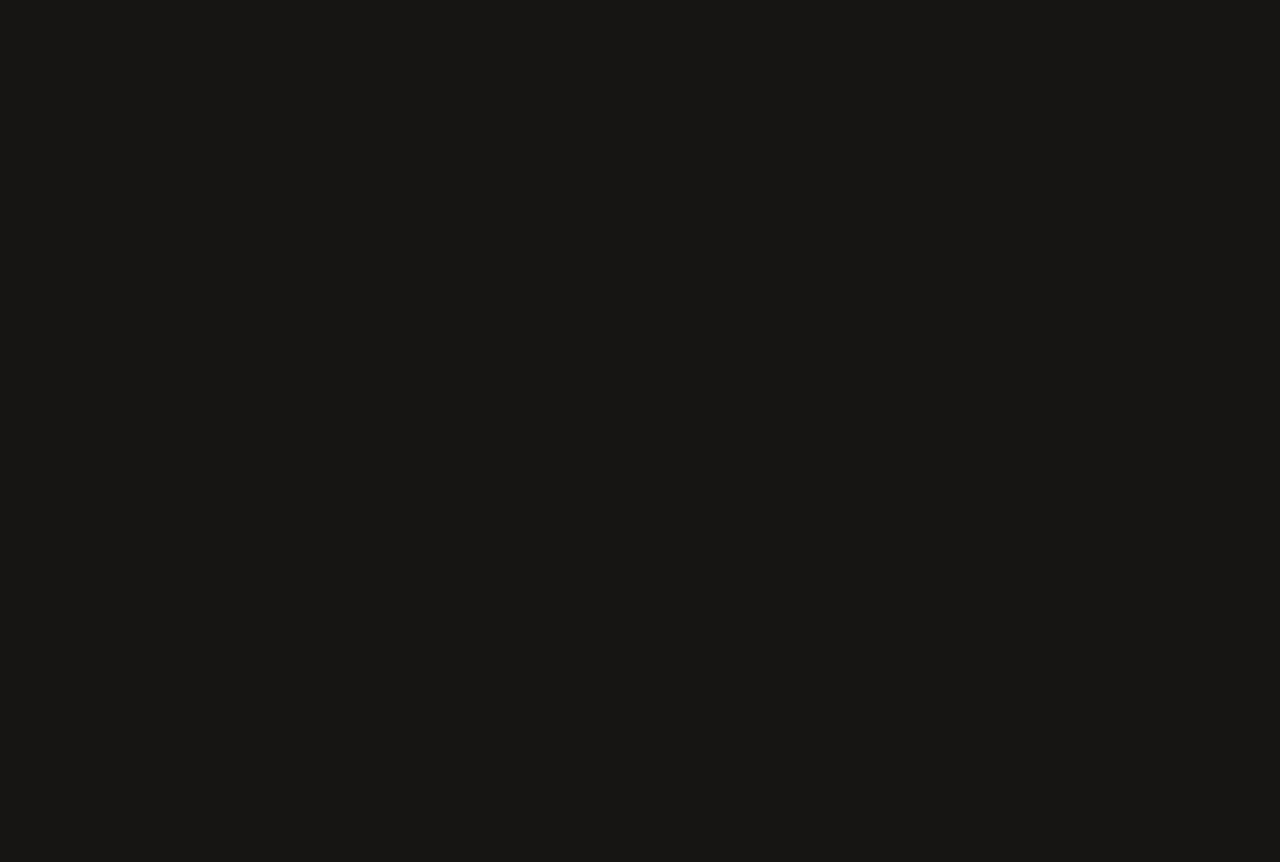
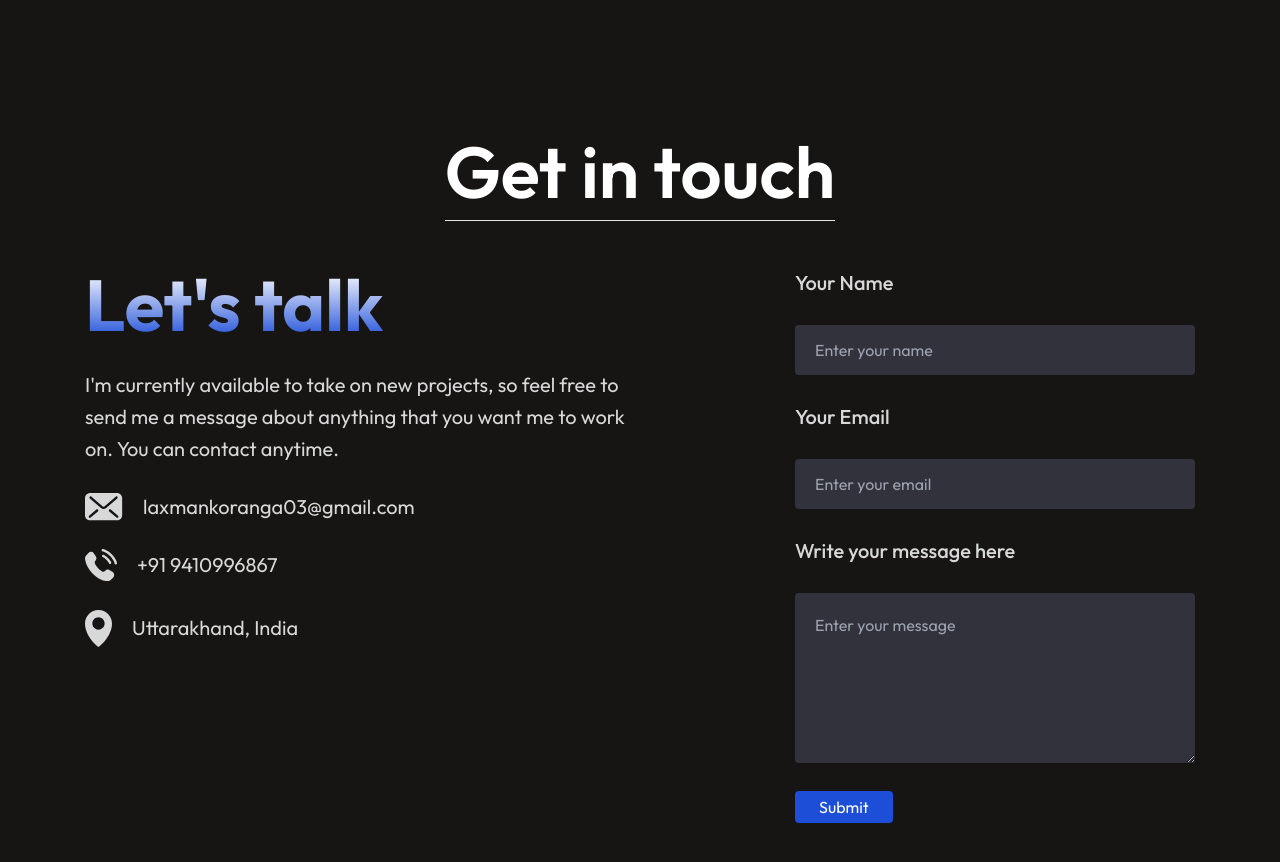
Before and after one commit to lxmn-22/my-portfolio, a React (Vite) app: page / in a window 1280 px wide. Shown: the part 4300-5162 px from the top of the page. Before the commit the page ends 4280 px from the top, so only its background shows below. Built offline with nearby package versions, Linux system fonts and the light colour scheme.

Commit message:
[my-portfolio]: Added Contact section.

```diff
--- a/src/App.jsx
+++ b/src/App.jsx
@@ -4,6 +4,7 @@ import Hero from './components/hero/Hero'
 import About from './components/about/About'
 import Services from './components/services/Services'
 import Projects from './components/projects/Projects'
+import Contact from './components/contact/Contact'
 
 const App = () => {
   return (
@@ -13,6 +14,7 @@ const App = () => {
       <About />
       <Services />
       <Projects />
+      <Contact />
     </div>
   )
 }
--- /dev/null
+++ b/src/components/contact/Contact.jsx
@@ -0,0 +1,45 @@
+import React from 'react'
+import mail_icon from '../../assets/mail_icon.svg'
+import location_icon from '../../assets/location_icon.svg'
+import call_icon from '../../assets/call_icon.svg'
+
+const Contact = () => {
+  return (
+    <div className='flex flex-col items-center justify-center gap-12 mx-20 my-36'>
+        <div className='relative'>
+            <h1 className='px-0 py-3 text-7xl font-semibold border-b'>Get in touch</h1>
+        </div>
+
+        <div className='flex gap-40'>
+            <div className='flex flex-col gap-7'>
+                <h1 className='text-7xl font-bold bg-clip-text text-transparent bg-gradient-to-b from-white to-blue-700'>Let&apos;s talk</h1>
+                <p className='max-w-[550px] text-[#D8D8D8] text-xl leading-8'>I&apos;m currently available to take on new projects, so feel free to send me a message about anything that you want me to work on. You can contact anytime.</p>
+
+                <div className='flex flex-col gap-7 text-[#D8D8D8] text-xl'>
+                    <div className='flex items-center gap-5'>
+                        <img src={mail_icon} alt="mail-icon" /><p>laxmankoranga03@gmail.com</p>
+                    </div>
+                    <div className='flex items-center gap-5'>
+                        <img src={call_icon} alt="call-icon" /><p>+91 9410996867</p>
+                    </div>
+                    <div className='flex items-center gap-5'>
+                        <img src={location_icon} alt="location-icon" /><p>Uttarakhand, India</p>
+                    </div>
+                </div>
+            </div>
+
+            <form className='flex flex-col items-start gap-7'>
+                <label className='text-[#D8D8D8] text-xl font-medium' htmlFor="">Your Name</label>
+                <input className='border-none w-[400px] h-[50px] pl-5 rounded bg-[#32323c] text-[#A0A0A0] text-l' type="text" placeholder='Enter your name' name='name' />
+                <label className='text-[#D8D8D8] text-xl font-medium' htmlFor="">Your Email</label>
+                <input className='border-none w-[400px] h-[50px] pl-5 rounded bg-[#32323c] text-[#A0A0A0] text-l' type="email" placeholder='Enter your email' name='email' />
+                <label className='text-[#D8D8D8] text-xl font-medium' htmlFor="">Write your message here</label>
+                <textarea className='border-none w-[400px] h-[170px] p-5 rounded bg-[#32323c] text-[#A0A0A0] text-l' name="message" rows="12" placeholder='Enter your message'></textarea>
+                <button className='border-none text-white rounded bg-primary text-base px-6 py-1 mb-12 cursor-pointer transition ease-in-out delay-10 hover:-translate-y-1 hover:scale-110 duration-300' type=''>Submit</button>
+            </form>
+        </div>
+    </div>
+  )
+}
+
+export default Contact
--- a/src/components/hero/Hero.jsx
+++ b/src/components/hero/Hero.jsx
@@ -5,7 +5,7 @@ const Hero = () => {
   return (
     <div className='flex flex-col items-center gap-4'>
         <img className='w-96 mt-20 rounded-full hover:border-2 hover:boder-solid hover:border-gray-600 transition-transform hover:animate-bounce duration-300 ease-linear transition-all' src={profile_img} alt="profile-image" />
-        <h1 className='w-3/4 text-center text-8xl font-semibold'><span className='bg-clip-text bg-secondary text-transparent bg-gradient-to-b from-white to-blue-700'>I&apos;m Laxman Singh Koranga,</span><br />A Software Developer.</h1>
+        <h1 className='w-3/4 text-center text-8xl font-semibold'><span className='bg-clip-text text-transparent bg-gradient-to-b from-white to-blue-700'>I&apos;m Laxman Singh Koranga,</span><br />A Software Developer.</h1>
         <p className='w-1/2text-center text-2xl leading-10'>I&apos;m proficient in MERN Stack Developement.</p>
 
         <div className='flex items-center gap-12 text-lg font-medium mb-20'>
```
